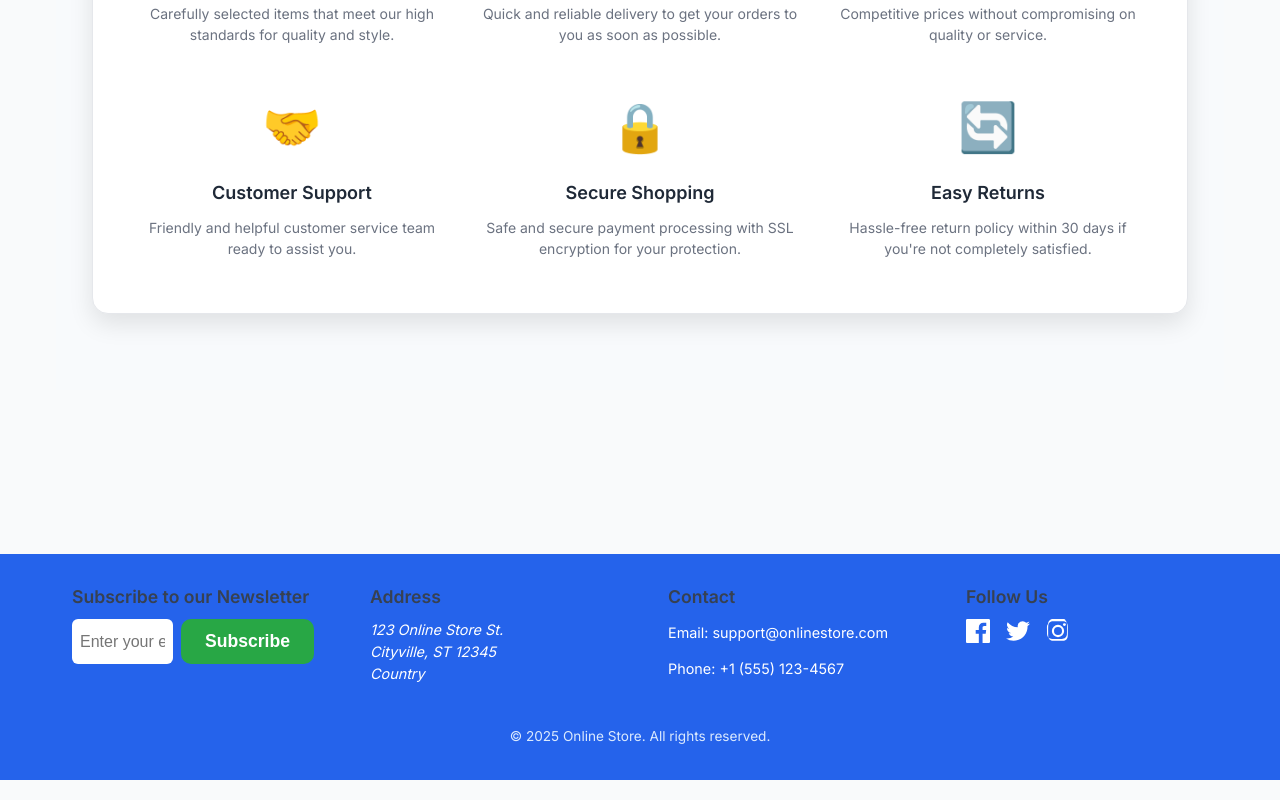
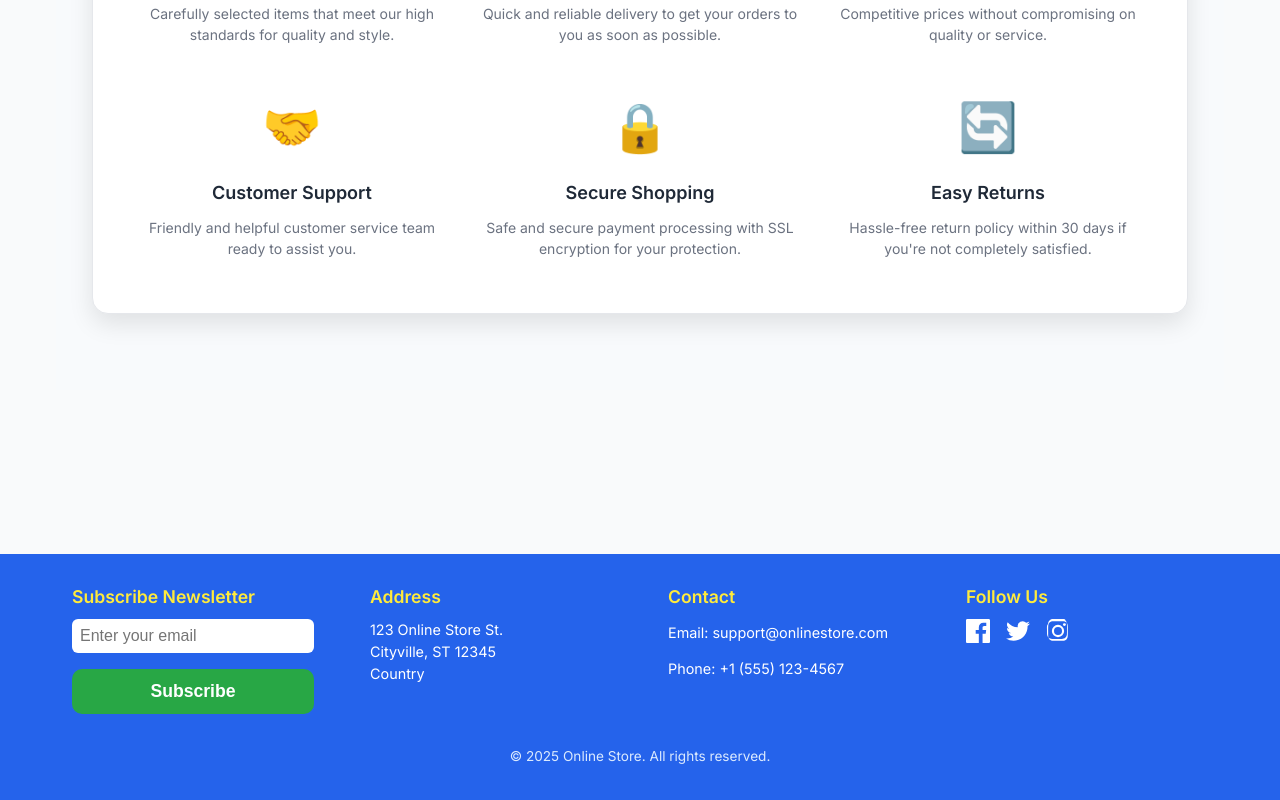
Before and after one commit to tareqfaiz/E-Commerce-Website, a React (Vite) app in the folder frontend/: page / in a window 1280 px wide. Shown: the part 976-1776 px from the top of the page. Built offline with nearby package versions, Linux system fonts and the light colour scheme; no server answers.

Commit message:
`Footer CSS and JSX: Add new styles, modify existing ones, and update component to reflect changes`

```diff
--- a/frontend/src/Footer.css
+++ b/frontend/src/Footer.css
@@ -6,6 +6,18 @@
   margin-top: 2rem;
   font-size: 0.9rem;
   width: 100%;
+  box-sizing: border-box;
+}
+
+.footer-container {
+  max-width: 1200px;
+  margin: 0 auto;
+  display: grid;
+  grid-template-columns: repeat(4, 1fr);
+  gap: 1.5rem;
+  padding: 0 1rem;
+  justify-items: stretch;
+  align-items: start;
   box-sizing: border-box;
 }
 
@@ -33,12 +45,63 @@
   font-size: 1.1rem;
   margin-bottom: 0.75rem;
   font-weight: 600;
+  color: #ffeb3b; /* Changed to bright yellow for better readability and eye-catching */
+}
+
+.footer-button {
+  background-color: #1d4ed8;
+  color: #ffffff;
+  border: none;
+  border-radius: 0.375rem;
+  padding: 0.1rem 1rem;
+  cursor: pointer;
+  font-weight: 600;
+  transition: background-color 0.3s ease;
+  white-space: nowrap;
+}
+
+/* Shrink subscribe button on large screens */
+@media (min-width: 1024px) {
+  .footer-button {
+    padding: 0.3rem 0.6rem;
+    font-size: 0.8rem;
+    max-width: 100px; /* Added max-width to shrink button */
+  }
+}
+
+/* Make email input field proportionally bigger on large screens */
+@media (min-width: 1024px) {
+  .footer-input {
+    font-size: 1.4rem;
+    padding: 0.7rem 1rem;
+    max-width: 300px; /* Added max-width to prevent input from being too small */
+  }
 }
 
 .footer-form {
   display: flex;
   gap: 0.5rem;
   max-width: 320px;
+}
+
+/* On large screens, stack subscribe input and button vertically */
+@media (min-width: 1024px) {
+  .footer-form {
+    flex-direction: column;
+    max-width: 400px;
+  }
+  .footer-input {
+    font-size: 1.4rem;
+    padding: 0.7rem 1rem;
+    width: 100%;
+    margin-bottom: 0.5rem;
+  }
+  .footer-button {
+    padding: 0.5rem 1rem;
+    font-size: 1rem;
+    width: 100%;
+    max-width: none;
+  }
 }
 
 .footer-input {
@@ -77,7 +140,12 @@
   display: inline-block;
   width: 24px;
   height: 24px;
-  transition: color 0.3s ease;
+  transition: color 0.3s ease, transform 0.3s ease;
+}
+
+.footer-social-link:hover {
+  color: #ffeb3b; /* Bright yellow on hover */
+  transform: scale(1.2); /* Slightly enlarge on hover */
 }
 
 .footer-icon {
@@ -87,6 +155,7 @@
 
 .footer-text {
   line-height: 1.5;
+  font-style: normal; /* Changed from italic to normal */
 }
 
 .footer-copyRight {
--- a/frontend/src/components/Footer.jsx
+++ b/frontend/src/components/Footer.jsx
@@ -13,7 +13,7 @@ const Footer = () => {
     <footer className="footer">
       <div className="footer-container">
         <div className="footer-section">
-          <h3 className="footer-heading">Subscribe to our Newsletter</h3>
+          <h3 className="footer-heading">Subscribe Newsletter</h3>
           <form onSubmit={handleSubscribe} className="footer-form">
             <input
               type="email"
```
